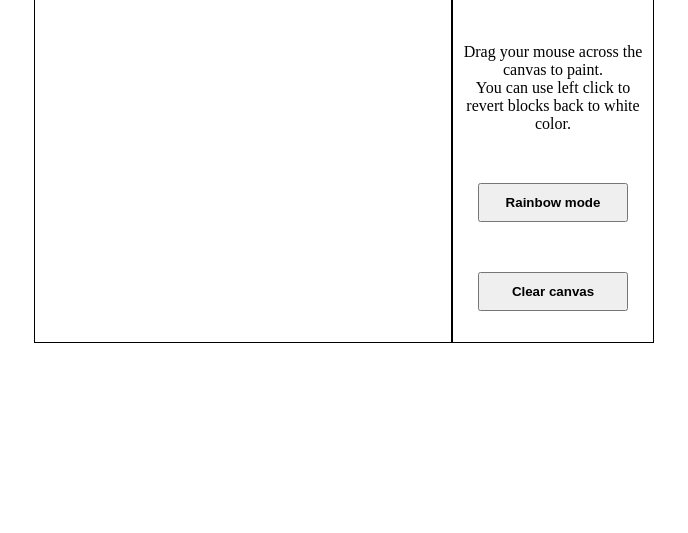
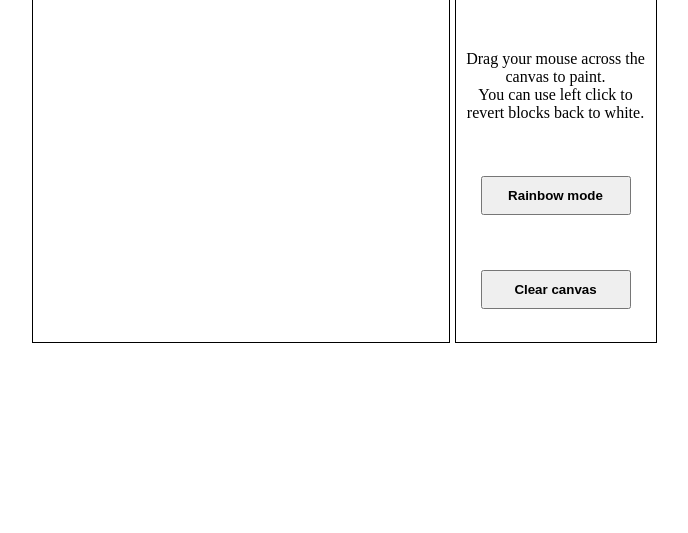
Before and after one commit to konstantinos-zavos/etch-a-sketch, a plain HTML site: page index.html in a window 1280 px wide. Shown: the part 267-800 px from the top of the page, without its empty margins (296-984 px from the left). Drawn offline with Linux system fonts and the light colour scheme.

Commit message:
Add spacing between the two boxes

```diff
--- a/index.html
+++ b/index.html
@@ -16,7 +16,7 @@
     <div id="actions-box">
         <div class="title">Etch-a-Sketch</div>
         <div class="information">Drag your mouse across the canvas to paint. <br>
-        You can use left click to revert blocks back to white color.</div>
+        You can use left click to revert blocks back to white.</div>
         <button id="rainbow" type="submit" onclick="rainbow()">Rainbow mode</button>
         <button id="resetbutton" type="submit" onClick="refreshPage()">Clear canvas</button>
     </div>
--- a/style.css
+++ b/style.css
@@ -22,6 +22,7 @@ body {
     width: 416px;
     border: 1px solid black;
     flex-wrap: wrap;
+    margin-right: 5px;
 
 }
 
```
